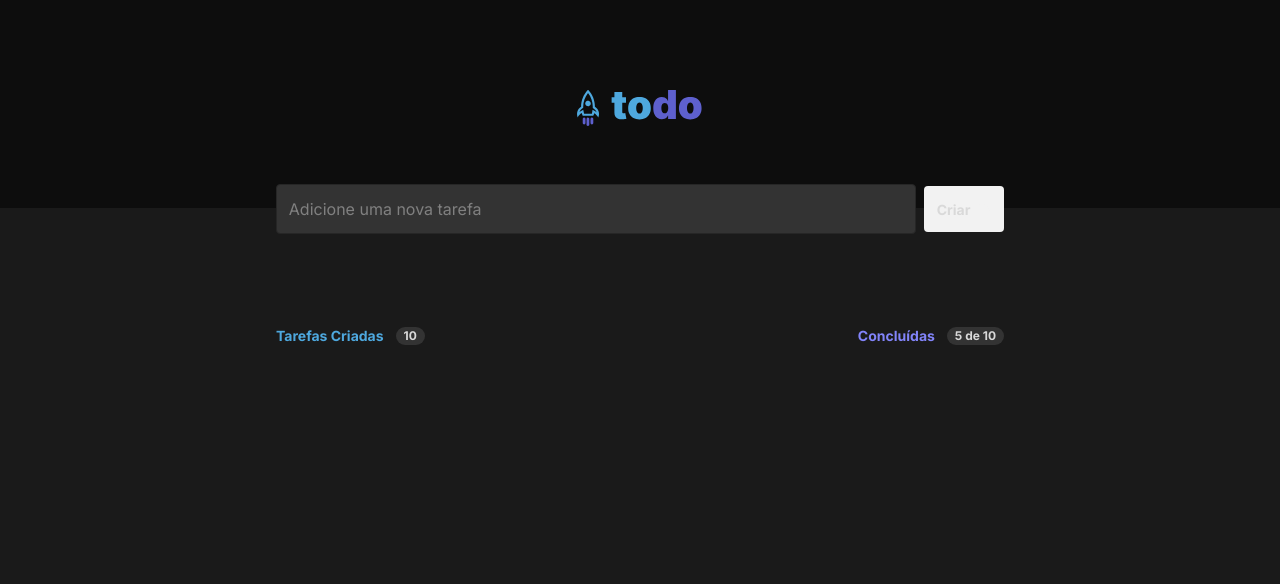
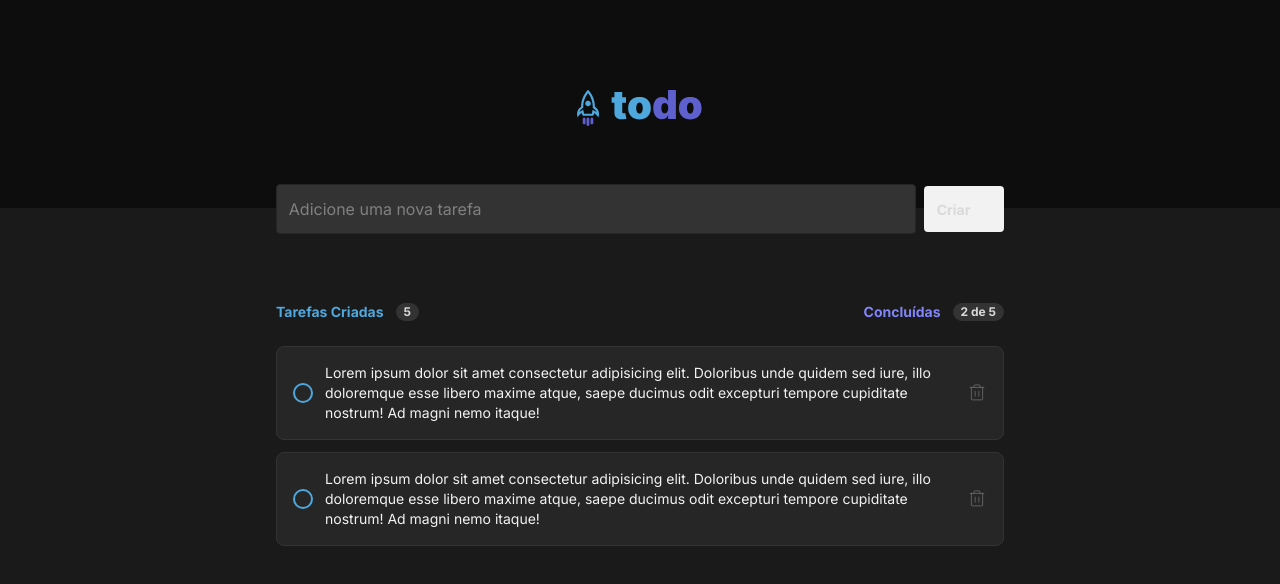
Before and after one commit to Rafeso/Ignite-ToDo, a React (Vite) app: page / in a window 1280 px wide. Shown: the top 584 px of the page. Built offline with nearby package versions, Linux system fonts and the light colour scheme.

Commit message:
Commit: Estrutura da lista de Tasks finalizada.

```diff
--- a/src/App.tsx
+++ b/src/App.tsx
@@ -3,7 +3,7 @@ import { Tasks } from "./components/Tasks";
 
 export function App() {
 	return (
-		<div className="bg-gray-600 min-h-screen min-w-screen">
+		<div className="bg-gray-600 h-screen">
 			<Header />
       <Tasks />
 		</div>
--- /dev/null
+++ b/src/components/Task/Index.tsx
@@ -0,0 +1,19 @@
+import { Trash } from "phosphor-react";
+
+export function Task() {
+	return (
+		<div className="bg-gray-500 border border-gray-400 rounded-lg p-4 flex items-center justify-between gap-3">
+			<button className="bg-none border-none">
+        <div className="w-5 h-5 border-[2px] border-blue-500 rounded-full"/>
+      </button>
+
+			<p className="text-sm text-gray-100 mr-auto">
+				Lorem ipsum dolor sit amet consectetur adipisicing elit. Doloribus unde
+				quidem sed iure, illo doloremque esse libero maxime atque, saepe ducimus
+				odit excepturi tempore cupiditate nostrum! Ad magni nemo itaque!
+			</p>
+
+			<button className="text-gray-300 hover:text-red-500 transition-all"><Trash size={20} weight="thin"/></button>
+		</div>
+	);
+}
--- a/src/components/Tasks/index.tsx
+++ b/src/components/Tasks/index.tsx
@@ -1,17 +1,24 @@
+import { Task } from "../Task/Index";
+
 export function Tasks() {
   return (
     <section className="max-w-[46rem] m-auto mt-[5.625rem] p-1">
-      <header className="flex items-center justify-between mt-6">
+      <header className="flex items-center justify-between mb-6">
         <div className="flex items-center gap-3">
           <p className="text-blue-500 text-sm font-bold">Tarefas Criadas</p>
-          <span className="bg-gray-400 text-gray-200 px-2 rounded-full text-[0.75rem] font-bold">10</span>
+          <span className="bg-gray-400 text-gray-200 px-2 rounded-full text-[0.75rem] font-bold">5</span>
         </div>
 
         <div className="flex items-center gap-3">
           <p className="text-purple-500 text-sm font-bold">Concluídas</p>
-          <span className="bg-gray-400 text-gray-200 px-2 rounded-full text-[0.75rem] font-bold">5 de 10</span>
+          <span className="bg-gray-400 text-gray-200 px-2 rounded-full text-[0.75rem] font-bold">2 de 5</span>
         </div>
       </header>
+
+      <div className="flex flex-col gap-3">
+        <Task />
+        <Task />
+      </div>
     </section>
   )
 }
```
